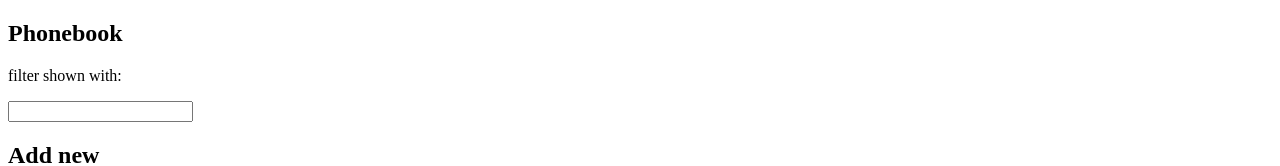
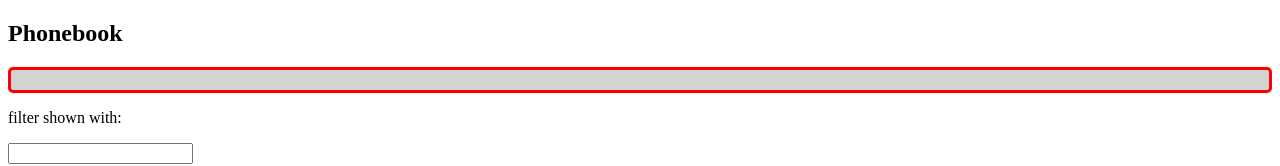
Before and after one commit to danutdotrar/FSO-recap, a React (Vite) app in the folder part2/phonebook/: page / in a window 1280 px wide. Both pictures are taken after typing "Sample", "Sample" into the empty fields and a click on the button "Save". Shown: the top 166 px of the page. Built offline with nearby package versions, Linux system fonts and the light colour scheme; no server answers.

Commit message:
Add part3 last exercises

```diff
--- a/part2/phonebook/src/App.jsx
+++ b/part2/phonebook/src/App.jsx
@@ -6,6 +6,7 @@ import Persons from "./components/Persons";
 
 import personService from "./services/persons";
 import PersonAdded from "./components/PersonAdded";
+import PersonError from "./components/PersonError";
 
 const App = () => {
     const [persons, setPersons] = useState([]);
@@ -13,6 +14,8 @@ const App = () => {
     const [newNumber, setNewNumber] = useState("");
     const [filterName, setFilterName] = useState("");
     const [successAdd, setSuccessAdd] = useState(false);
+    const [errorAdd, setErrorAdd] = useState(false);
+    const [errorMessage, setErrorMessage] = useState("");
 
     useEffect(() => {
         // async function to connect to api
@@ -76,15 +79,24 @@ const App = () => {
             try {
                 // adaugam in backend cu personService.create()
                 const response = await personService.create(newPersonObj);
+
                 // adaugam in frontend in app state obiectul cu persoana noua
-                setPersons(persons.concat(response.data));
+                setPersons(persons.concat(response));
 
                 setSuccessAdd(true);
                 setTimeout(() => {
                     setSuccessAdd(false);
                 }, 3000);
             } catch (error) {
-                console.log("Error creating person: ", error);
+                console.log(error.response.data.error);
+                const errorMsg = error.response.data.error;
+
+                setErrorAdd(true);
+                setErrorMessage(errorMsg);
+
+                setTimeout(() => {
+                    setErrorAdd(false);
+                }, 5000);
             }
         }
 
@@ -131,6 +143,7 @@ const App = () => {
     return (
         <>
             <h2>Phonebook</h2>
+            <PersonError errorAdd={errorAdd} errorMessage={errorMessage} />
             <PersonAdded success={successAdd} />
             <Filter value={filterName} handleChange={handleFilterChange} />
 
--- /dev/null
+++ b/part2/phonebook/src/components/PersonError.jsx
@@ -0,0 +1,11 @@
+import React from "react";
+
+const PersonError = ({ errorAdd, errorMessage }) => {
+    if (errorAdd === false) {
+        return null;
+    }
+
+    return <div className="error">{errorMessage}</div>;
+};
+
+export default PersonError;
--- a/part2/phonebook/src/index.css
+++ b/part2/phonebook/src/index.css
@@ -7,3 +7,13 @@
     padding: 10px;
     margin-bottom: 10px;
 }
+
+.error {
+    color: red;
+    background: lightgrey;
+    font-size: 20px;
+    border-style: solid;
+    border-radius: 5px;
+    padding: 10px;
+    margin-bottom: 10px;
+}
--- a/part2/phonebook/src/services/persons.js
+++ b/part2/phonebook/src/services/persons.js
@@ -17,12 +17,12 @@ const getAll = async () => {
 // POST
 // trebuie sa adaugam numbers in backend
 const create = async (newObject) => {
-    try {
-        const response = await axios.post(baseURL, newObject);
-        return response;
-    } catch (error) {
-        console.log("Error axios.post: ", error);
-    }
+    // try {
+    const response = await axios.post(baseURL, newObject);
+    return response;
+    // } catch (error) {
+    // console.log("Error axios.post: ", error);
+    // }
 };
 
 // PUT
```
